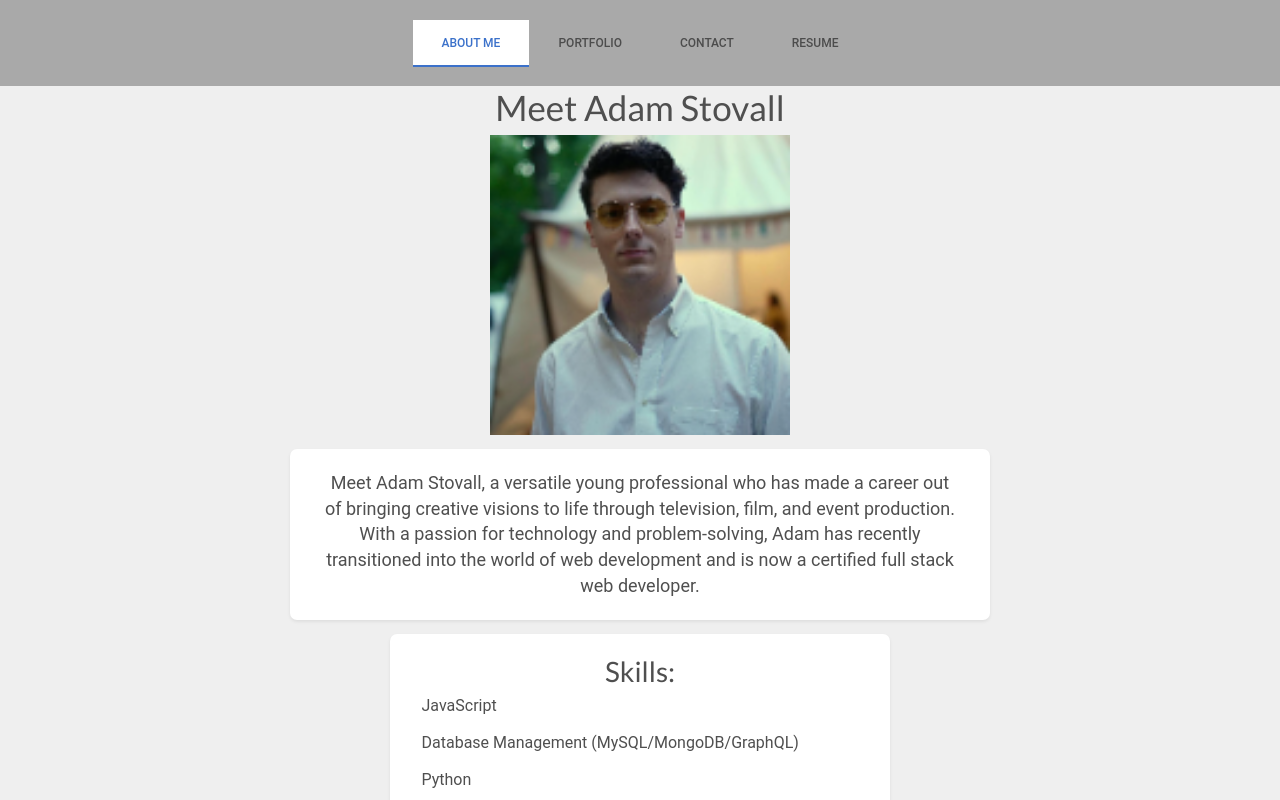
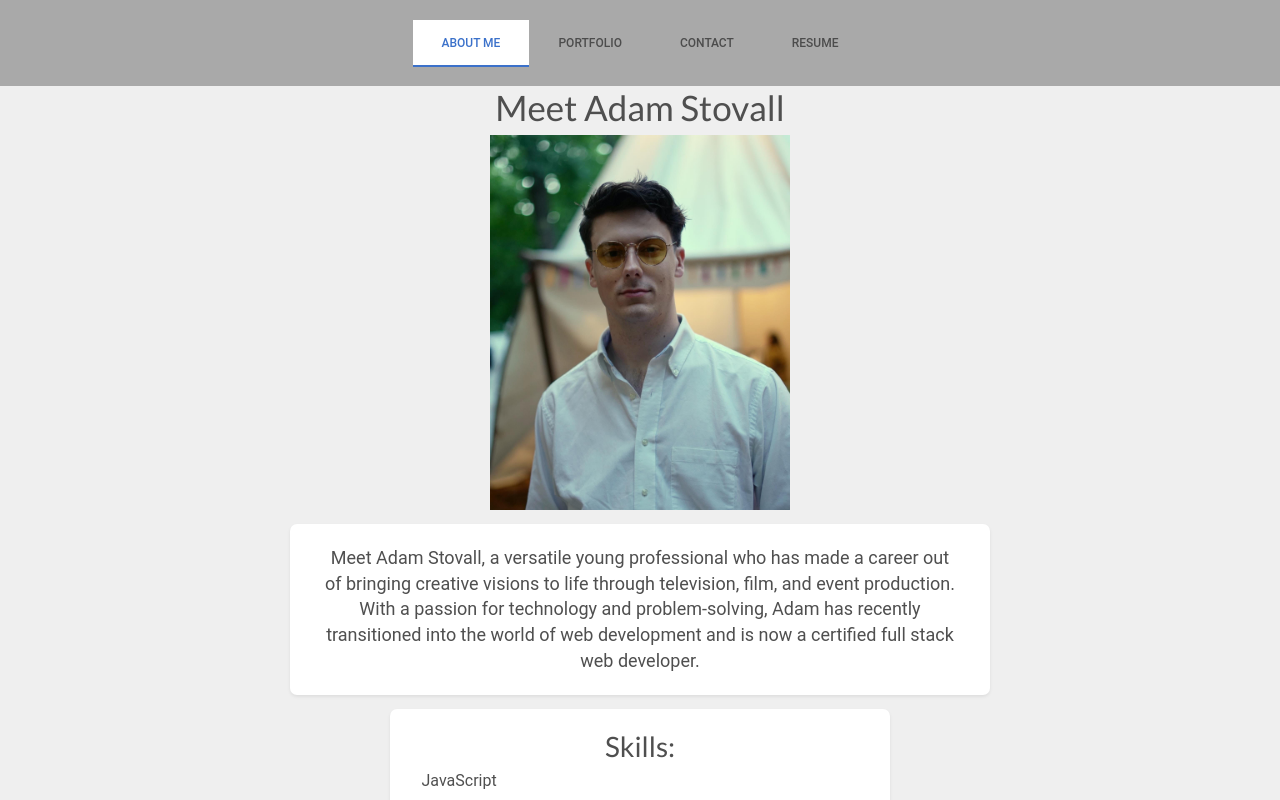
Before and after one commit to AHStovall/Stovall-Portfolio-2023, a React (Create React App) app: page / in a window 1280 px wide. Shown: the top 800 px of the page. Built offline with nearby package versions, Linux system fonts and the light colour scheme.

Commit message:
Update to profile picutre and styling

```diff
--- a/src/components/pages/AboutMe.js
+++ b/src/components/pages/AboutMe.js
@@ -8,7 +8,7 @@ export default function AboutMe() {
       <Row>
         <Col>
           <h1>Meet Adam Stovall</h1>
-          <img src={picture} alt="headshot" width="300px" />
+          <img src={picture} alt="headshot" width="300px" height="375px" />
         </Col>
       </Row>
       <Row className="justify-content-center mt-3">
--- a/src/index.css
+++ b/src/index.css
@@ -59,3 +59,7 @@ input.form-control{
 .btn{
     background-color: #ff3b3f;
 }
+
+html{
+    background-color: #EFEFEF;
+}
```
Also changed, not shown: src/images/profilePicture.jpg.
